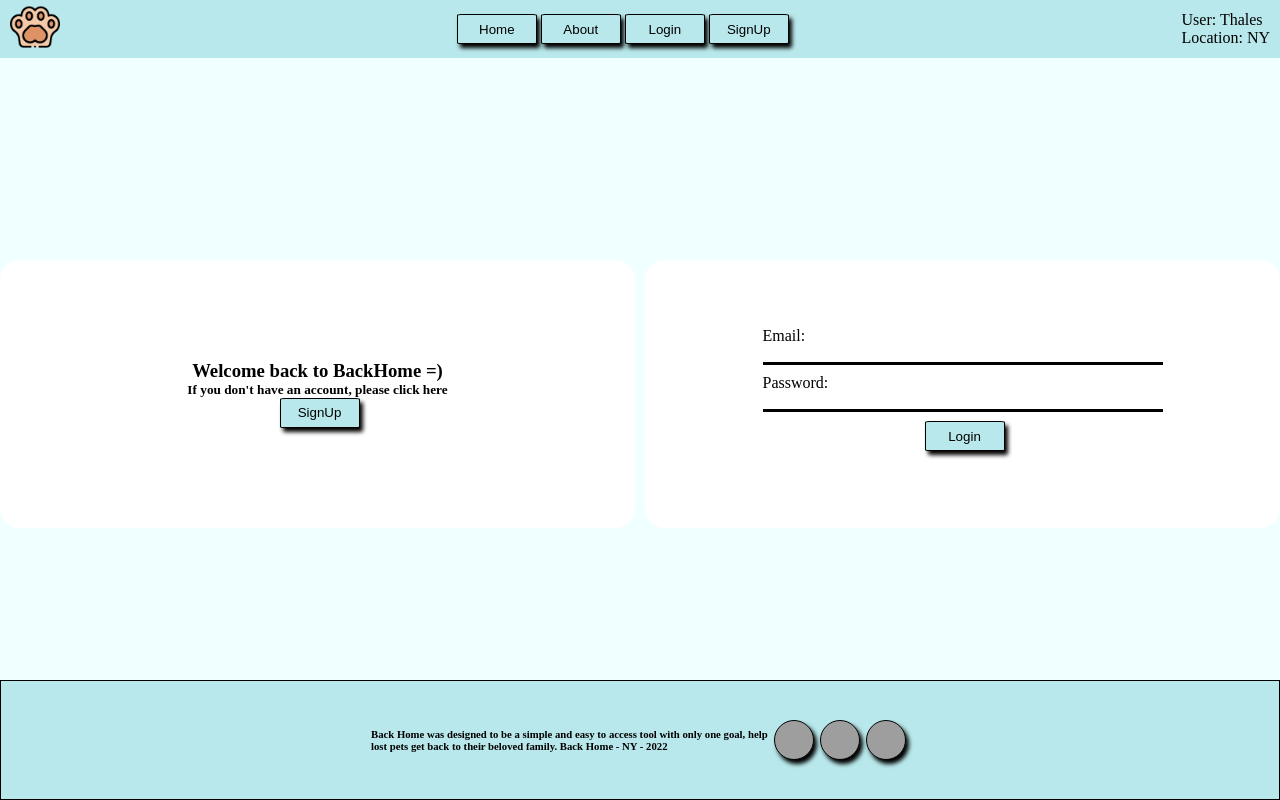
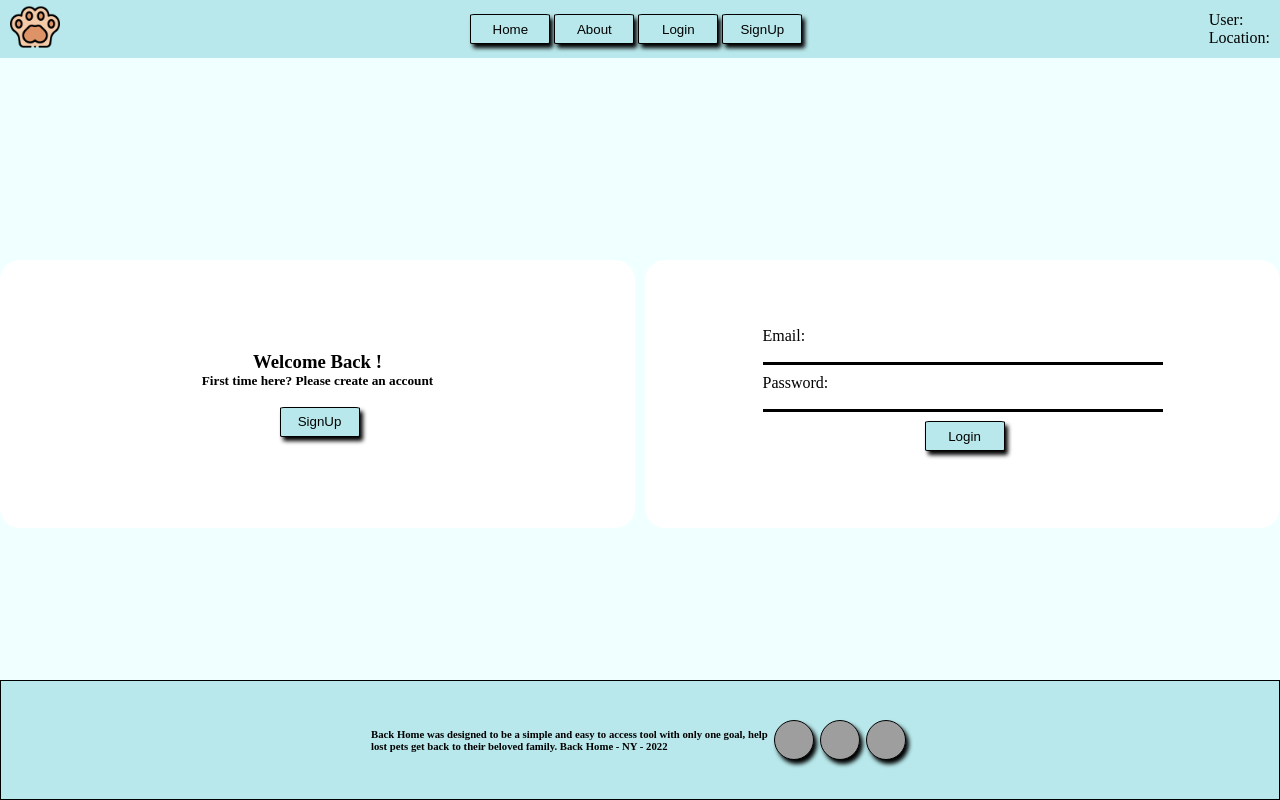
Before and after one commit to alantmatos/backhome-frontend-v0.00.1, a React (Create React App) app: page /login in a window 1280 px wide. Built offline with nearby package versions, Linux system fonts and the light colour scheme; grey boxes are pictures that could not be loaded.

Commit message:
user page, create account

```diff
--- a/src/App.js
+++ b/src/App.js
@@ -6,6 +6,7 @@ import Stories from './Components/Stories/Stories';
 import Footer from './Components/Footer/Footer';
 import About from './Components/About/About';
 import Signup from './Components/SignUp/Signup';
+import UserPage from './Components/UserPage/UserPage';
 import { Link } from "react-router-dom";
 import React, { useEffect, useState } from 'react';
 import { BrowserRouter, Route, Routes } from "react-router-dom";
@@ -13,31 +14,36 @@ import { BrowserRouter, Route, Routes } from "react-router-dom";
 function App() {
 
   const [user, setUser] = useState([]);
+  const [pets, setPets] = useState([]);
+  const [name, setName] = useState();
+  const [email, setEmail] = useState();
+  const [password, setPassword] = useState();
 
   // useEffect(() => { fetchData() }, [])
 
   // const fetchData = () => {
   //   fetch('/autologin')
   //     .then((res) => {
+  //       if(res.ok){
   //       res.json().then((data) => {
-  //         setUser(data)
-  //       })
+  //         setUser(data)})
+  //       }
   //     })
-  // }
-
+  // };
 
 
 
 
   return (
     <BrowserRouter>
-      <nav> <Navbar user2={user}> </Navbar> </nav>
+      <nav> <Navbar user={user}> </Navbar> </nav>
       <Routes>
         <Route exact path='/' element={<Home></Home>}> </Route>
         <Route path='/home' element={<Home></Home>}> </Route>
         <Route path='/about' element={<About></About>}> </Route>
         <Route path='/login' element={<Login  ></Login>}></Route>
-        <Route path='/signup' element={<Signup></Signup>}></Route>
+        <Route path='/signup' element={<Signup setUser={setUser}></Signup>}></Route>
+        <Route path='/profile' element={<UserPage user={user} ></UserPage>}></Route>
       </Routes>
       <nav> <Footer></Footer> </nav>
     </BrowserRouter>
--- a/src/Components/Login/Login.js
+++ b/src/Components/Login/Login.js
@@ -5,41 +5,26 @@ import { Link } from "react-router-dom";
 const Login = () => {
   return (
     <div className='login-container'>
-
-
       <div className='left'>
-
-        <h3>Welcome back to BackHome =) </h3>
-
-        <h5> If you don't have an account, please click here</h5>
+        <h3>Welcome Back !</h3>
+        <h5>First time here? Please create an account </h5><br></br>
         <Link to="/signup"> <button>SignUp</button> </Link>
-
       </div>
-
       <div className='right'>
-
         <form>
           <div>
             <label>Email:</label><br></br>
             <input type='text'></input>
           </div>
-
           <div>
             <label>Password:</label><br></br>
             <input type='password'></input>
           </div>
-
           <div className='btn-container'>
             <button>Login</button>
           </div>
         </form>
-
       </div>
-
-
-
-
-
     </div>
   )
 }
--- a/src/Components/Navbar/Navbar.js
+++ b/src/Components/Navbar/Navbar.js
@@ -3,17 +3,8 @@ import './index.css';
 import icon from '../Assets/icon.png';
 import { Link } from "react-router-dom";
 
-const Navbar = ({ user2 }) => {
+const Navbar = ({ user }) => {
 
-  const user = user2 > 0 ? user2 : {
-    'name': "Thales",
-    'location': "NY"
-  };
-
-  const pet = {
-    'name': "Abby",
-    'age': 12,
-  };
 
 
   return (
@@ -31,7 +22,7 @@ const Navbar = ({ user2 }) => {
       </div>
 
       <div className='user-container'>
-        {user && pet ?
+        {user ?
           <div>
             <p>User: {user.name}</p>
             <p>Location: {user.location}</p>
--- a/src/Components/SignUp/Signup.js
+++ b/src/Components/SignUp/Signup.js
@@ -1,43 +1,47 @@
 import React, { useState } from 'react';
 import './index.css';
+import { useNavigate } from 'react-router-dom';
 
 
-const Signup = () => {
+const Signup = ({ setUser }) => {
 
   const [modalDisplay, setModalDisplay] = useState(false);
-  const [ name, setName ]= useState();
-  const [ email, setEmail ]= useState();
-  const [ password, setPassword ]= useState();
-
+  const [name, setName] = useState();
+  const [email, setEmail] = useState();
+  const [password, setPassword] = useState();
+  const [errors, setErrors] = useState([]);
+  let navigate = useNavigate();
 
   const CreateUser = (e) => {
     e.preventDefault();
-
     fetch('/users', {
       method: 'POST',
-  headers: { 'Content-Type': 'application/json'},
-  body: JSON.stringify({name, email, password})
+      headers: { 'Content-Type': 'application/json' },
+      body: JSON.stringify({ name, email, password })
     })
-  .then(res => res.json())
-  .then(data => console.log(data));
+      .then((res) => {
+        if (res.ok) {
+          res.json().then((user) => setUser(user))
+        }
+        else {
+          res.json().then((err) => setErrors(err.errors));
+        }
+      })
+    navigate('/profile')
   };
 
 
   return (
     <div className='signup-container'>
-
-
       <div className='left'>
         <div className='signup-tittle'>
           <h3>Yay, lets create an account!</h3> <br></br>
-
           <h5>
             You made the right choice. <br>
             </br>Our goal is too make your pet safer, and we truly hope you will never have your pet lost,
             but in case you do, be sure we will always be working on ways to improve its chances to get back to you.
           </h5>
         </div>
-
       </div>
 
       {!modalDisplay ?
@@ -45,27 +49,22 @@ const CreateUser = (e) => {
           <form>
             <div>
               <label>Name:</label><br></br>
-              <input type='text' onChange={(e)=>{setName(e.target.value)}}></input>
+              <input type='text' onChange={(e) => { setName(e.target.value) }}></input>
             </div>
-
             <div>
               <label>Email:</label><br></br>
-              <input type='text' onChange={(e)=>{setEmail(e.target.value)}}></input>
+              <input type='text' onChange={(e) => { setEmail(e.target.value) }}></input>
             </div>
-
             <div>
               <label>Password:</label><br></br>
-              <input type='password' onChange={(e)=>{setPassword(e.target.value)}}></input>
+              <input type='password' onChange={(e) => { setPassword(e.target.value) }}></input>
             </div>
-
             <div className='btn-container'> <br></br>
               <button className='signup-btn' type='submit' onClick={(e) => CreateUser(e)}>Sign Up</button>
             </div>
           </form>
         </div>
         : null}
-
-
 
       {modalDisplay ?
         <div className='modal-card'>
@@ -74,7 +73,6 @@ const CreateUser = (e) => {
               <label>Enter the PIN sent to your Email:</label><br></br>
               <input type='number'></input>
             </div>
-
             <div className='btn-container'>
               <button type=''> Sign Up</button>
             </div>
--- /dev/null
+++ b/src/Components/UserPage/UserPage.js
@@ -0,0 +1,17 @@
+import React from 'react';
+import './index.css';
+
+const UserPage = ({user}) => {
+  return (
+    <>
+    <div>UserPage</div>
+
+
+
+
+
+    </>
+  )
+}
+
+export default UserPage
```
Also changed, not shown: src/Components/UserPage/index.css (added). Lines whose indentation alone changed are shown as unchanged.
